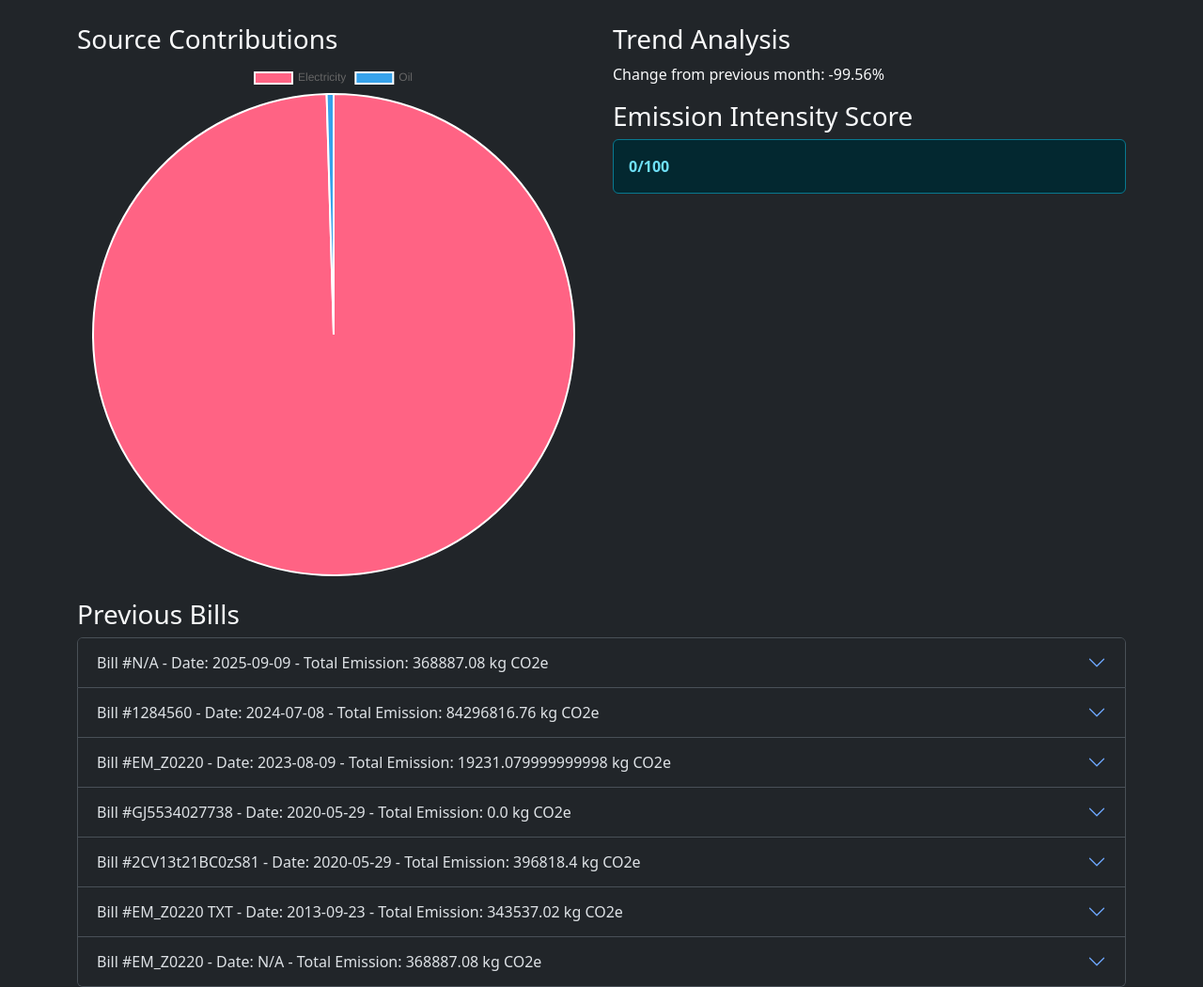
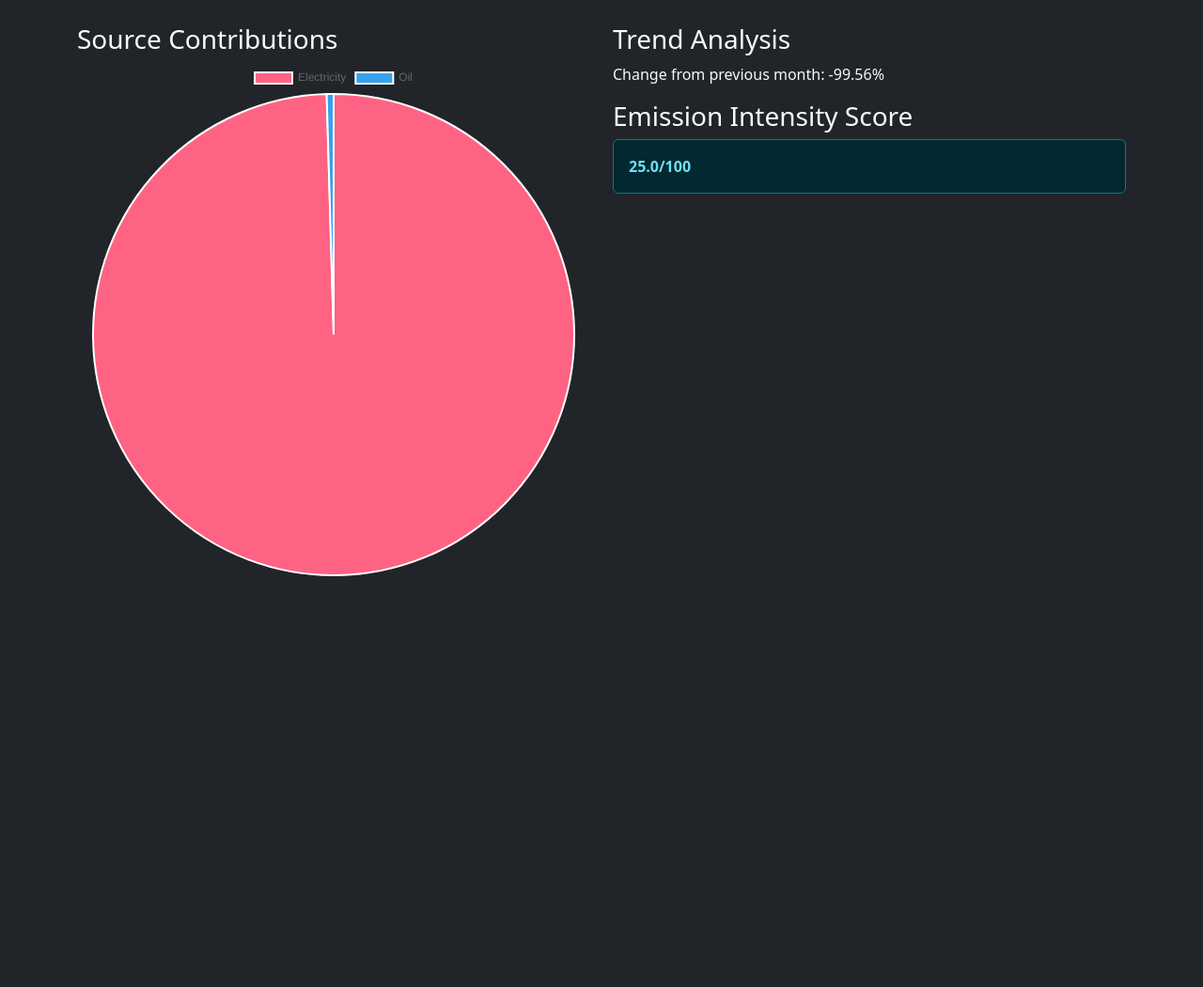
Before and after one commit to abhirajadhikary06/carbonranker, a Flask app: page /dashboard in a window 1280 px wide. Shown: the part 440-1490 px from the top of the page at 94% size. After the commit the page ends 1053 px from the top, so only its background shows below. Run offline with Flask 3, Linux system fonts and the light colour scheme; a user stored in the database is signed in.

Commit message:
fixd issues

```diff
--- a/app.py
+++ b/app.py
@@ -219,10 +219,16 @@
     return {'co2_tonnes': co2_tonnes, 'emission_kgco2e': emission_kgco2e}
 
 def compute_score(total_emission, bill_count):
-    # Score = max(0, 100 - (total_emission / scale)) + bill_count_bonus
-    # Scale: 5000.0 kg CO2e as reference
-    scale = 5000.0
-    emission_score = 100 - (total_emission / scale * 100)
+    # Return 0 if no bills uploaded
+    if bill_count == 0 or total_emission == 0:
+        return 0
+    all_emissions = [sum(b.total_emission_kgco2e for b in BillRecord.query.filter_by(user_id=u.id).all())
+                     for u in User.query.all()]
+    if not all_emissions or total_emission is None:
+        return 0
+    rank = sum(1 for e in all_emissions if e > total_emission)
+    percentile = rank / len(all_emissions)
+    emission_score = percentile * 100
     bill_bonus = min(bill_count * 5, 25)
     score = emission_score + bill_bonus
     return max(0, min(100, round(score, 2)))
--- a/templates/dashboard.html
+++ b/templates/dashboard.html
@@ -29,52 +29,7 @@
         </div>
     </div>
 </div>
-<div class="row mt-4">
-    <div class="col-md-12">
-        <h3>Previous Bills</h3>
-        <div class="accordion" id="previousBillsAccordion">
-            {% for bill in previous_bills %}
-            <div class="accordion-item">
-                <h2 class="accordion-header" id="heading{{ bill.id }}">
-                    <button class="accordion-button collapsed" type="button" data-bs-toggle="collapse" data-bs-target="#collapse{{ bill.id }}" aria-expanded="false" aria-controls="collapse{{ bill.id }}">
-                        Bill #{{ bill.bill_number or 'N/A' }} - Date: {{ bill.bill_date or 'N/A' }} - Total Emission: {{ bill.total_emission_kgco2e }} kg CO2e
-                    </button>
-                </h2>
-                <div id="collapse{{ bill.id }}" class="accordion-collapse collapse" aria-labelledby="heading{{ bill.id }}" data-bs-parent="#previousBillsAccordion">
-                    <div class="accordion-body">
-                        <div class="row">
-                            <div class="col-md-4">
-                                <img src="{{ url_for('uploaded_file', filename=bill.bill_file_path.split('/')[-1]) if bill.bill_file_path else '' }}" alt="Bill Image" class="img-fluid" style="max-height: 300px;">
-                            </div>
-                            <div class="col-md-8">
-                                <ul>
-                                    <li><strong>Bill Date:</strong> {{ bill.bill_date or 'N/A' }}</li>
-                                    <li><strong>Bill Number:</strong> {{ bill.bill_number or 'N/A' }}</li>
-                                    <li><strong>Electricity:</strong> {{ bill.electricity_usage_value or 'N/A' }} {{ bill.electricity_usage_unit or '' }}</li>
-                                    <li><strong>Water:</strong> {{ bill.water_usage_value or 'N/A' }} {{ bill.water_usage_unit or '' }}</li>
-                                    <li><strong>Methane:</strong> {{ bill.methane_usage_value or 'N/A' }} {{ bill.methane_usage_unit or '' }}</li>
-                                    <li><strong>Oil:</strong> {{ bill.oil_usage_value or 'N/A' }} {{ bill.oil_usage_unit or '' }}</li>
-                                    <li><strong>Coal:</strong> {{ bill.coal_usage_value or 'N/A' }} {{ bill.coal_usage_unit or '' }}</li>
-                                    <li><strong>Industrial Waste:</strong> {{ bill.industrial_waste_value or 'N/A' }} {{ bill.industrial_waste_unit or '' }}</li>
-                                    <li><strong>Trade CO2:</strong> {{ bill.trade_co2_value or 'N/A' }} tons</li>
-                                    <li><strong>Natural Gas:</strong> {{ bill.natural_gas_usage_value or 'N/A' }} {{ bill.natural_gas_usage_unit or '' }}</li>
-                                    <li><strong>Petrol:</strong> {{ bill.petrol_usage_value or 'N/A' }} {{ bill.petrol_usage_unit or '' }}</li>
-                                    <li><strong>Diesel:</strong> {{ bill.diesel_usage_value or 'N/A' }} {{ bill.diesel_usage_unit or '' }}</li>
-                                    <li><strong>Billing Period Start:</strong> {{ bill.billing_period_start or 'N/A' }}</li>
-                                    <li><strong>Billing Period End:</strong> {{ bill.billing_period_end or 'N/A' }}</li>
-                                    <li><strong>Total CO2 Tonnes:</strong> {{ bill.total_co2_tonnes }}</li>
-                                    <li><strong>Total Emission kg CO2e:</strong> {{ bill.total_emission_kgco2e }}</li>
-                                    <li><strong>Uploaded At:</strong> {{ bill.uploaded_at }}</li>
-                                </ul>
-                            </div>
-                        </div>
-                    </div>
-                </div>
-            </div>
-            {% endfor %}
-        </div>
-    </div>
-</div>
+
 <script>
     const ctxLine = document.getElementById('lineChart').getContext('2d');
     new Chart(ctxLine, {
```
Also changed, not shown: templates/leaderboard.html (+6 -6 lines), instance/carbonranker.db, uploads/bills/WhatsApp_Image_2568-08-13_at_01.36.47.jpeg (added), uploads/bills/WhatsApp_Image_2568-08-13_at_01.37.58.jpeg (added), uploads/bills/WhatsApp_Image_2568-08-13_at_01.38.02.jpeg (added), uploads/logos/Keras.png (added), uploads/logos/TensorFlow.png (added).
